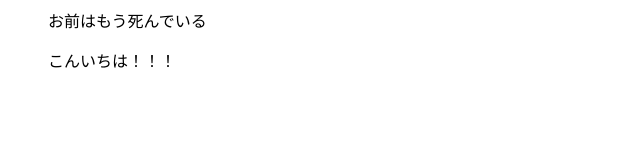
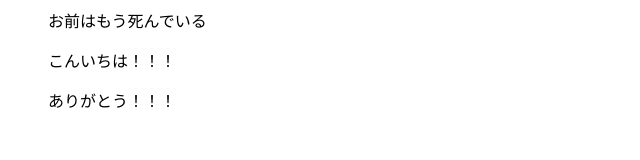
Before and after one commit to mbflores/AngularSample, a plain HTML site: page index.html in a window 1280 px wide. Shown: the whole page, without its empty margins (0-640 px from the left). Drawn offline with Linux system fonts and the light colour scheme.

Commit message:
added thank you in 日本語

```diff
--- a/index.html
+++ b/index.html
@@ -7,5 +7,6 @@
 <body>
     <ul>お前はもう死んでいる</ul>
     <ul>こんいちは！！！</ul>
+    <ul>ありがとう！！！</ul>
 </body>
 </html>
```
